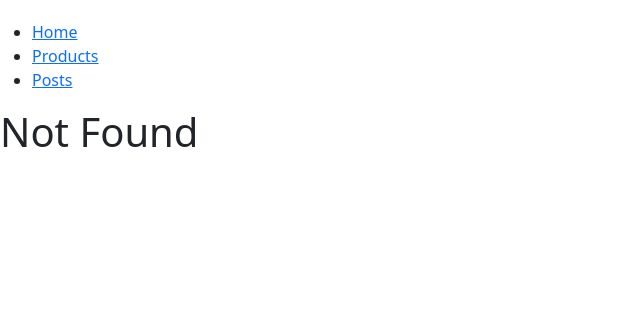
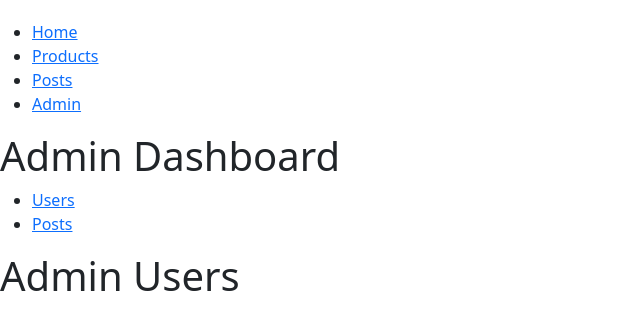
Before and after one commit to Banushasarma/Counter-App, a React (Create React App) app: page /admin/users in a window 1280 px wide. Before the commit this address led to /not-found. Shown: the top 330 px of the page, without its empty margins (0-640 px from the left). Built offline with nearby package versions, Linux system fonts and the light colour scheme.

Commit message:
routing part complete

```diff
--- a/src/App.js
+++ b/src/App.js
@@ -8,6 +8,8 @@ import Products from './components/products';
 import ProductDetails from './components/productDetails';
 import Posts from './components/posts';
 import NotFound from './components/notFound';
+import Dashboard from './components/admin/dashboard';
+
 
 class App extends Component {
   state = {
@@ -66,6 +68,9 @@ class App extends Component {
             <li>
               <Link to="/posts/2021/05">Posts</Link>
             </li>
+            <li>
+              <Link to="/admin">Admin</Link>
+            </li>
           </ul>
           <Switch>
             <Route path="/products" render={(props) => <Products sortBy="Newest" {...this.props} />}></Route>
@@ -75,6 +80,11 @@ class App extends Component {
             <Route path="/posts/:year?/:month?" component={Posts}></Route>
 
             <Redirect from="/messages" to="/posts" />
+
+
+            <Route path="/admin" component={Dashboard}></Route>
+
+
             <Route path="/not-found" component={NotFound}></Route>
             <Route path="/" exact component={Home}></Route>
             <Redirect to="/not-found" />
--- /dev/null
+++ b/src/components/admin/adminPosts.jsx
@@ -0,0 +1,10 @@
+import React, { Component } from "react";
+
+class AdminPosts extends Component {
+  state = {};
+  render() {
+    return <h1>Admin Posts</h1>;
+  }
+}
+
+export default AdminPosts;
--- /dev/null
+++ b/src/components/admin/dashboard.jsx
@@ -0,0 +1,18 @@
+import React from "react";
+import { Route } from "react-router";
+import AdminPosts from "./adminPosts";
+import SideBar from "./sidebar";
+import Users from "./users";
+
+const Dashboard = ({ match }) => {
+  return (
+    <div>
+      <h1>Admin Dashboard</h1>
+      <SideBar />
+      <Route path="/admin/posts" component={AdminPosts}></Route>
+      <Route path="/admin/users" component={Users}></Route>
+    </div>
+  );
+};
+
+export default Dashboard;
--- /dev/null
+++ b/src/components/admin/sidebar.jsx
@@ -0,0 +1,19 @@
+import React from "react";
+import { Link } from "react-router-dom";
+
+const SideBar = () => {
+  return (
+    <div>
+      <ul>
+        <li>
+          <Link to="/admin/users">Users</Link>
+        </li>
+        <li>
+          <Link to="/admin/posts">Posts</Link>
+        </li>
+      </ul>
+    </div>
+  );
+};
+
+export default SideBar;
--- /dev/null
+++ b/src/components/admin/users.jsx
@@ -0,0 +1,10 @@
+import React, { Component } from "react";
+
+class Users extends Component {
+  state = {};
+  render() {
+    return <h1>Admin Users</h1>;
+  }
+}
+
+export default Users;
--- a/src/components/productDetails.jsx
+++ b/src/components/productDetails.jsx
@@ -2,8 +2,23 @@ import React, { Component } from "react";
 
 class ProductDetails extends Component {
   state = {};
+
+  handleClick = () => {
+    //Navigate to /products
+
+    // push method will allow back button and go back to previous page
+    this.props.history.push("/products");
+
+    // replace method will allow not back button and go back to previous page so login page we should use replace
+    this.props.history.replace("/products");
+  };
   render() {
-    return <h1>Product Details - {this.props.match.params.id}</h1>;
+    return (
+      <div>
+        <h1>Product Details - {this.props.match.params.id}</h1>
+        <button onClick={this.handleClick}>Save</button>
+      </div>
+    );
   }
 }
 
```
